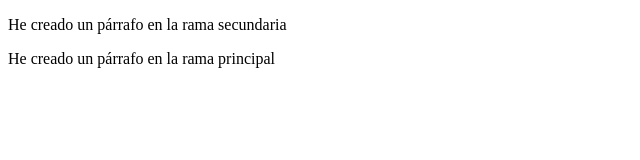
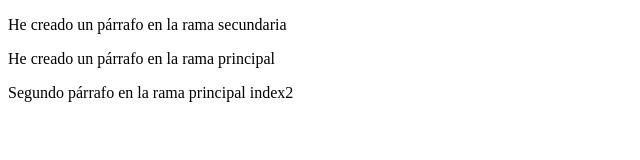
Before and after one commit to Bianca-87/conflicto-github, a plain HTML site: page index2.html in a window 1280 px wide. Shown: the whole page, without its empty margins (0-640 px from the left). Drawn offline with Linux system fonts and the light colour scheme.

Commit message:
párrafo añadido en el index2
párrafo añadido en el index2

```diff
--- a/index2.html
+++ b/index2.html
@@ -12,5 +12,7 @@
 
 <p> He creado un párrafo en la rama principal </p>
 
+<p> Segundo párrafo en la rama principal index2 </p>
+
 </body>
 </html>
```
